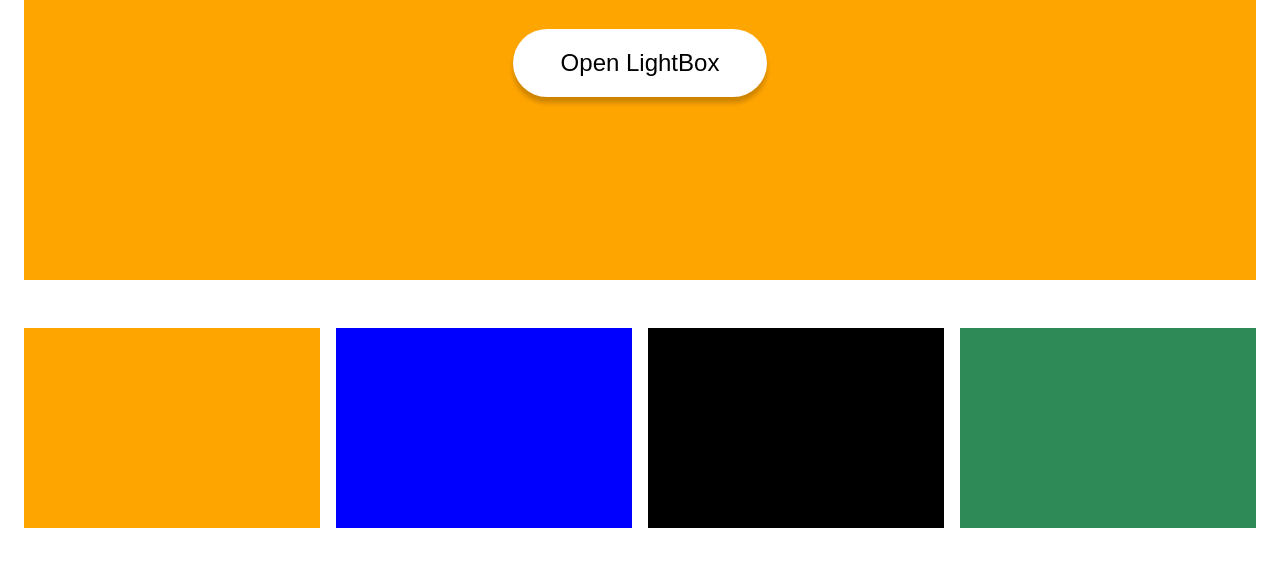
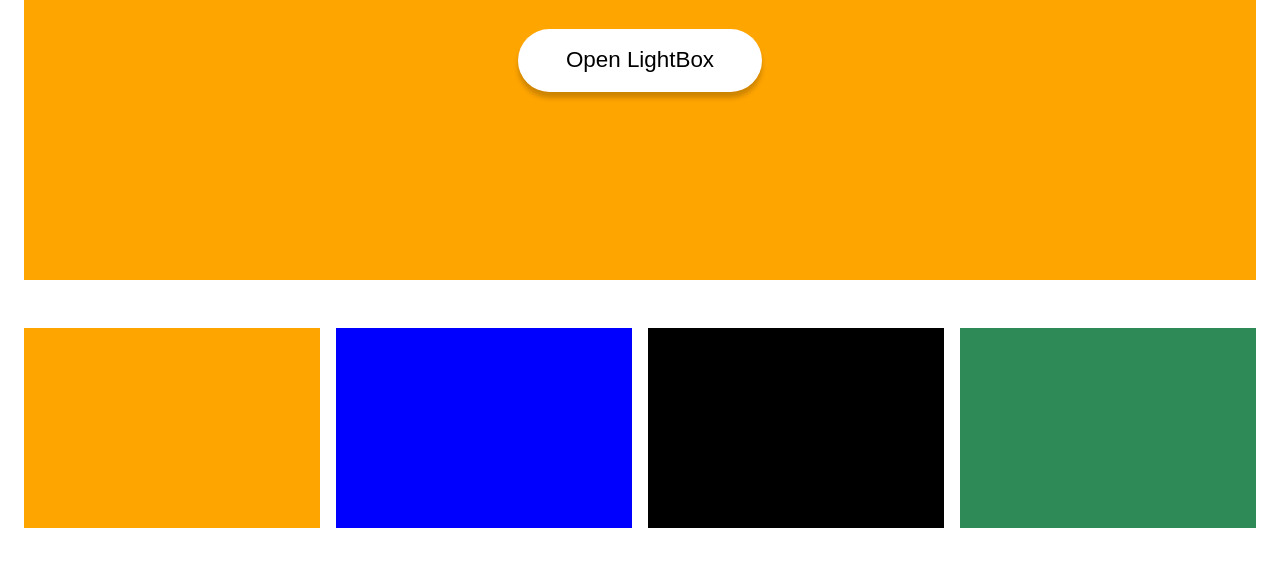
Before and after one commit to chris-fretz/lightbox-exercise, a plain HTML site: page index.html in a window 1280 px wide. Shown: the part 294-860 px from the top of the page. Drawn offline with Linux system fonts and the light colour scheme.

Commit message:
Resized button

```diff
--- a/styles.css
+++ b/styles.css
@@ -45,12 +45,12 @@
 }
 
 .btn {
-  font-size: 1.5rem;
+  font-size: 1.4rem;
   margin: 2rem;
   background-color: white;
   display: inline-block;
   border-radius: 10rem;
-  padding: 1.25rem 3rem;
+  padding: 1.15rem 3rem;
   border: none;
   box-shadow: 0 6px 5px rgba(0, 0, 0, 0.2);
 }
```
